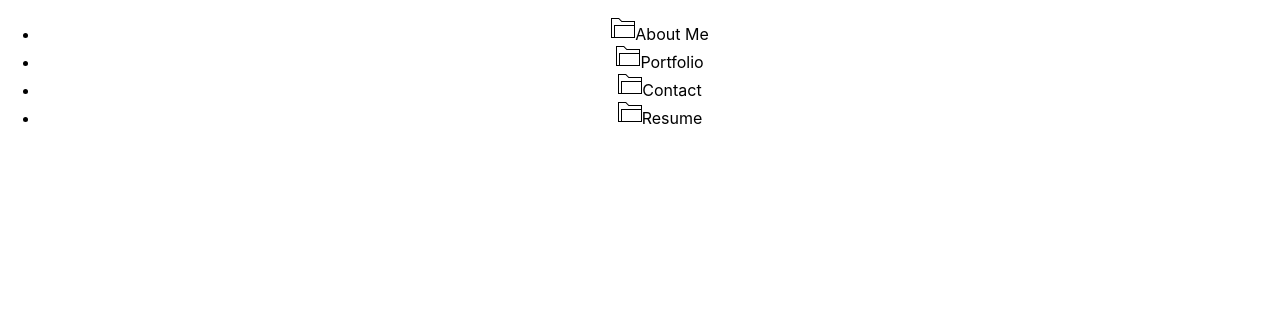
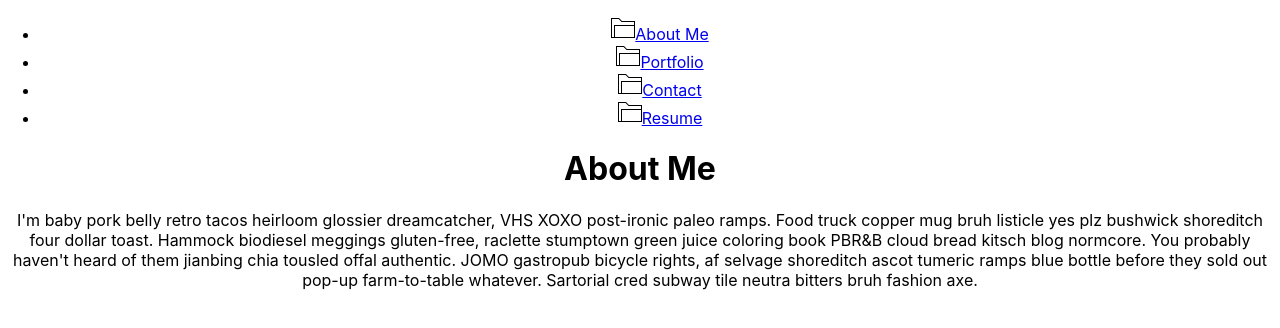
Before and after one commit to RyanMBelcher/ryanmbelcher.github.io, a React (Create React App) app: page / in a window 1280 px wide. Shown: the top 328 px of the page. Built offline with nearby package versions, Linux system fonts and the light colour scheme.

Commit message:
got portfolio container to make contact

```diff
--- a/src/App.js
+++ b/src/App.js
@@ -1,11 +1,12 @@
 import logo from './logo.svg';
 import './App.css';
 import { Header } from './components/Header'
+import PortfolioContainer from './components/PortfolioContainer';
 
 function App() {
   return (
     <div className="App">
-      <Header />
+      <PortfolioContainer />
     </div>
   );
 }
--- a/src/components/Header.js
+++ b/src/components/Header.js
@@ -1,10 +1,15 @@
 import { NavItem } from './NavItem';
-import { Navigation } from './Navigation';
 
-export function Header() {
+export function Header({ currentPage, handlePageChange }) {
+    console.log(handlePageChange);
     return (
         <header>
-            <Navigation />
+            <ul>
+                <NavItem content='About Me' onClick={() => handlePageChange('AboutMe')} page='AboutMe' />
+                <NavItem content='Portfolio' onClick={() => handlePageChange('Portfolio')} page='Portfolio' />
+                <NavItem content='Contact' onClick={() => handlePageChange('Contact')} page='Contact' />
+                <NavItem content='Resume' onClick={() => handlePageChange('Resume')} page='Resume' />
+            </ul>
         </header>
     );
 };
--- a/src/components/NavItem.js
+++ b/src/components/NavItem.js
@@ -1,7 +1,10 @@
-export function NavItem({ content }) {
+export function NavItem({ content, onClick, page }) {
     return (
         <li>
-            <a>
+            <a
+                onClick={onClick}
+                href={`#${page}`}
+            >
                 <svg width="24" height="24" xmlns="http://www.w3.org/2000/svg" fill-rule="evenodd" clip-rule="evenodd"><path d="M11 5h13v17h-24v-20h8l3 3zm-8 16v-12h20v-3h-12.414l-3-3h-6.586v18h2zm1 0h19v-11h-19v11z" /></svg>
                 {content}
             </a>
--- a/src/components/Navigation.js
+++ /dev/null
@@ -1,12 +0,0 @@
-import { NavItem } from './NavItem'
-
-export function Navigation() {
-    return (
-        <ul>
-            <NavItem content='About Me' />
-            <NavItem content='Portfolio' />
-            <NavItem content='Contact' />
-            <NavItem content='Resume' />
-        </ul>
-    );
-};
--- a/src/components/PortfolioContainer.js
+++ b/src/components/PortfolioContainer.js
@@ -1,13 +1,13 @@
 import { useState } from 'react';
-import { NavItem } from './NavItem';
+import { Header } from './Header';
 import AboutMe from './pages/AboutMe';
 import Contact from './pages/Contact';
 import Portfolio from './pages/Portfolio';
-import Resume from './resume';
+import Resume from './pages/Resume';
 
 export default function PortfolioContainer() {
     const [currentPage, setCurrentPage] = useState('AboutMe');
-
+    console.log(currentPage);
     const renderPage = () => {
         if (currentPage === 'AboutMe') {
             return <AboutMe />
@@ -22,10 +22,11 @@ export default function PortfolioContainer() {
     };
 
     const handlePageChange = (page) => setCurrentPage(page);
+    console.log('handle page change from parent', handlePageChange);
 
     return (
         <div>
-            <NavItem currentPage={currentPage} handlePageChange={handlePageChange} />
+            <Header handlePageChange={handlePageChange} currentPage={currentPage} />
             {renderPage()}
         </div>
     );
```
